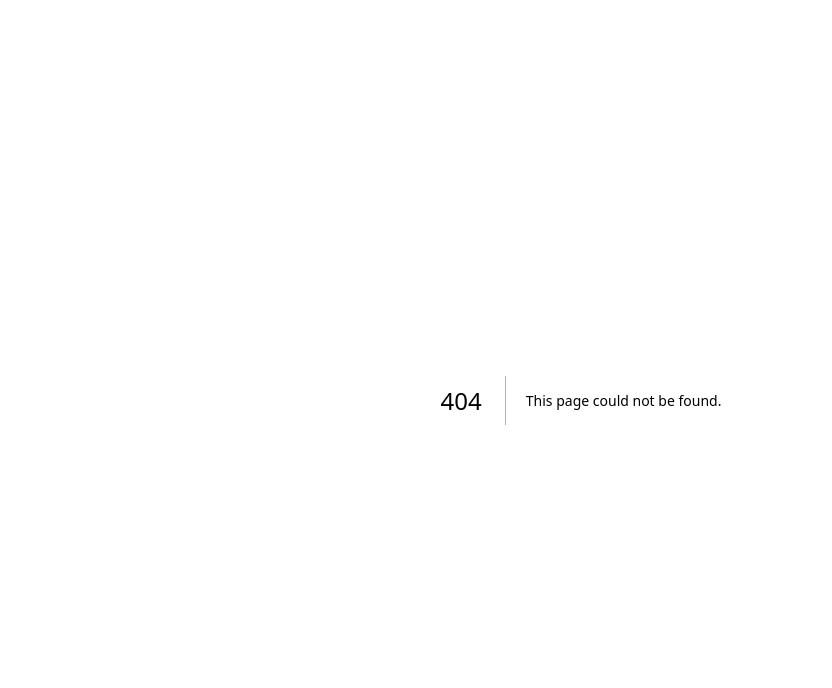
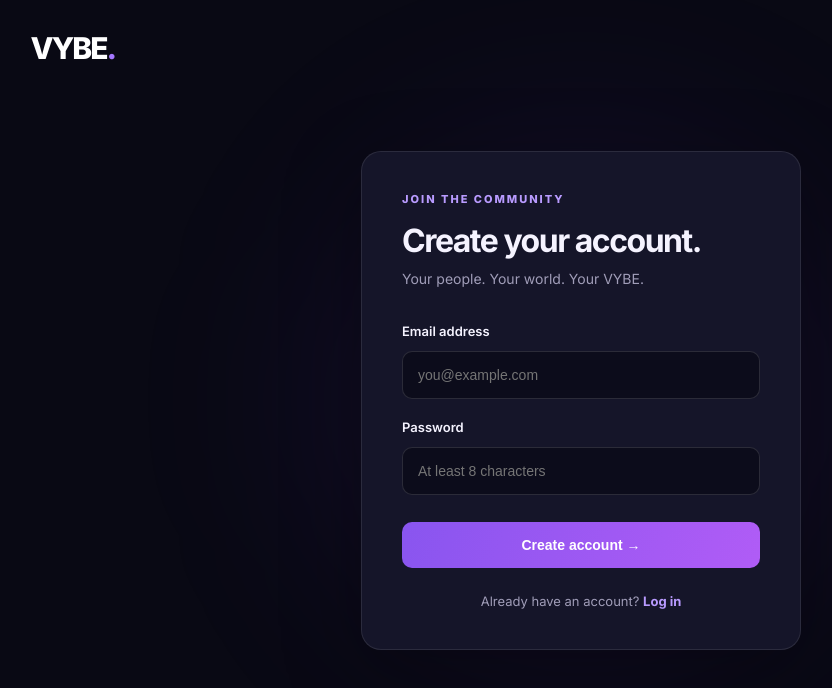
Before and after one commit to MyBots-pixel/vybe, a Next.js app: page /register in a window 1280 px wide. Before the commit this address had no page. Shown: the top 688 px of the page, without its empty margins (59-891 px from the left). Built offline with nearby package versions, Linux system fonts and the light colour scheme.

Commit message:
Create page.tsx

```diff
--- /dev/null
+++ b/app/register/page.tsx
@@ -0,0 +1,178 @@
+import Link from "next/link";
+import { signUp } from "../actions/auth";
+
+export default async function RegisterPage({
+  searchParams,
+}: {
+  searchParams: Promise<{ error?: string }>;
+}) {
+  const params = await searchParams;
+
+  return (
+    <main style={styles.page}>
+      <div style={styles.glow} />
+
+      <Link href="/" style={styles.logo}>
+        VYBE<span style={{ color: "#a477ff" }}>.</span>
+      </Link>
+
+      <section style={styles.card}>
+        <div style={styles.label}>JOIN THE COMMUNITY</div>
+        <h1 style={styles.heading}>Create your account.</h1>
+        <p style={styles.description}>
+          Your people. Your world. Your VYBE.
+        </p>
+
+        {params.error && (
+          <div style={styles.error}>{params.error}</div>
+        )}
+
+        <form action={signUp} style={styles.form}>
+          <label style={styles.labelText}>Email address</label>
+          <input
+            name="email"
+            type="email"
+            placeholder="you@example.com"
+            required
+            style={styles.input}
+          />
+
+          <label style={styles.labelText}>Password</label>
+          <input
+            name="password"
+            type="password"
+            placeholder="At least 8 characters"
+            minLength={8}
+            required
+            style={styles.input}
+          />
+
+          <button type="submit" style={styles.button}>
+            Create account →
+          </button>
+        </form>
+
+        <p style={styles.footer}>
+          Already have an account?{" "}
+          <Link href="/login" style={styles.link}>
+            Log in
+          </Link>
+        </p>
+      </section>
+    </main>
+  );
+}
+
+const styles: Record<string, React.CSSProperties> = {
+  page: {
+    minHeight: "100vh",
+    background: "#090914",
+    color: "#f5f3ff",
+    display: "flex",
+    flexDirection: "column",
+    alignItems: "center",
+    justifyContent: "center",
+    padding: "30px 20px",
+    position: "relative",
+    overflow: "hidden",
+    fontFamily: "Inter, sans-serif",
+  },
+  glow: {
+    position: "absolute",
+    width: "500px",
+    height: "500px",
+    borderRadius: "50%",
+    background: "#7839e91b",
+    filter: "blur(100px)",
+    pointerEvents: "none",
+  },
+  logo: {
+    position: "absolute",
+    top: "30px",
+    left: "7%",
+    fontSize: "30px",
+    fontWeight: 800,
+    letterSpacing: "-2px",
+    color: "#fff",
+    textDecoration: "none",
+  },
+  card: {
+    width: "100%",
+    maxWidth: "440px",
+    padding: "40px",
+    border: "1px solid #ffffff18",
+    borderRadius: "20px",
+    background: "#151529",
+    position: "relative",
+    zIndex: 1,
+    boxShadow: "0 20px 80px #0005",
+  },
+  label: {
+    color: "#b99bff",
+    fontSize: "11px",
+    fontWeight: 800,
+    letterSpacing: "2px",
+  },
+  heading: {
+    fontSize: "32px",
+    letterSpacing: "-1.5px",
+    marginTop: "15px",
+  },
+  description: {
+    color: "#a09db8",
+    fontSize: "14px",
+    marginTop: "10px",
+    marginBottom: "28px",
+  },
+  error: {
+    padding: "12px",
+    borderRadius: "9px",
+    background: "#ff4d6d18",
+    border: "1px solid #ff4d6d55",
+    color: "#ff9aaa",
+    fontSize: "13px",
+    marginBottom: "18px",
+  },
+  form: {
+    display: "flex",
+    flexDirection: "column",
+    gap: "12px",
+  },
+  labelText: {
+    fontSize: "13px",
+    fontWeight: 600,
+    marginTop: "8px",
+  },
+  input: {
+    width: "100%",
+    padding: "15px",
+    borderRadius: "10px",
+    border: "1px solid #ffffff20",
+    background: "#0c0c1b",
+    color: "#fff",
+    fontSize: "14px",
+    outline: "none",
+  },
+  button: {
+    marginTop: "15px",
+    padding: "15px",
+    border: "none",
+    borderRadius: "10px",
+    background: "linear-gradient(110deg,#8955ef,#b05cf6)",
+    color: "#fff",
+    fontSize: "14px",
+    fontWeight: 700,
+    cursor: "pointer",
+  },
+  footer: {
+    textAlign: "center",
+    color: "#a09db8",
+    fontSize: "13px",
+    marginTop: "25px",
+  },
+  link: {
+    color: "#b99bff",
+    fontWeight: 700,
+    textDecoration: "none",
+  },
+};
```
